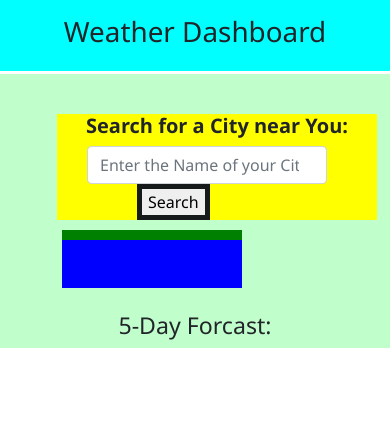
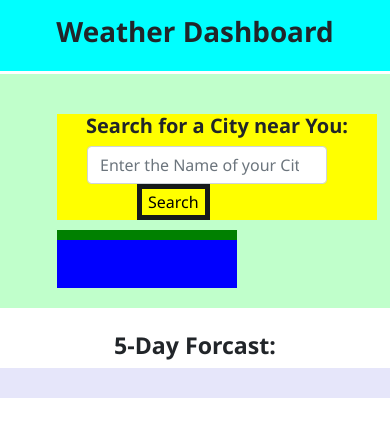
Before and after one commit to AbriCS/Weather-Now, a plain HTML site: page index.html in a window 390 px wide. Drawn offline with nearby package versions, Linux system fonts and the light colour scheme.

Commit message:
more responsive

```diff
--- a/assets/css/style.css
+++ b/assets/css/style.css
@@ -56,13 +56,14 @@ body {
     display: flex;
    flex-basis: auto;
     align-items:stretch;
-    justify-content: space-between space-around;
+    justify-content: space-around;
 
 }}
 .current-card {
     background-color: blue;
     width: 180px;
-    margin-left: 50px;
+    margin-left: 45px;
+
 
 }
 
@@ -72,9 +73,14 @@ h5 {
 }
 
 h3 {
+    font-weight: bold;
     text-align: center;
 }
 
+h1 {
+    font-weight: bold;
+    text-align: center;
+}
 /*#forcast-cards {
     display:flex;
     flex-direction: row;
@@ -85,6 +91,7 @@ h3 {
     display: flex;
     box-sizing: border-box;
     background-color: lavender;
+    padding: 15px 40px;
 
 }
 
@@ -95,6 +102,7 @@ h3 {
     flex-direction:row;
     justify-content: space-between;
     flex-wrap: wrap;
+
 }
 
 .current-weather {
@@ -131,18 +139,19 @@ h3 {
 .container {
     background-color:rgb(192, 255, 203);
     margin-top: 50px;
+    padding-bottom: 20px;
     padding-top: 40px;
     max-width: 1400px;
 
 
 
-    @media (min-width: 900px) {
+  /*  @media (min-width: 900px) {
         .container{
             display: flex;
             align-items:stretch;
             justify-content: space-between space-around;
             background-color: bisque;
-        }
+        }*/
 
 
 
```
Also changed, not shown: index.html (+3 -3 lines).
